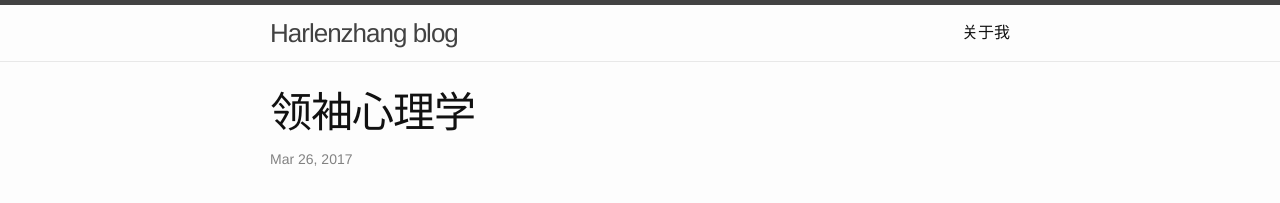
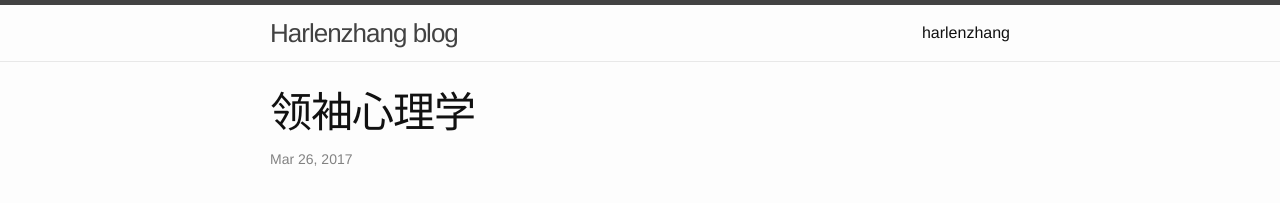
Before and after one commit to harlenzhang/harlenzhang.github.io, a Jekyll site: the page built from _posts/2017-03-26-[笔记]－领袖心理学.markdown, in a window 1280 px wide. Shown: the top 203 px of the page. Built offline with Jekyll 4.4.1, drawn with Linux system fonts in a browser that asks for light colours.

Commit message:
update title

```diff
--- a/about.md
+++ b/about.md
@@ -1,5 +1,5 @@
 ---
 layout: page
-title: 关于我
+title: harlenzhang
 permalink: /about/
 ---
```
Also changed, not shown: _posts/2017-03-26-[笔记]－领袖心理学.markdown (renamed from _posts/2017-03-26-领袖心理学.markdown).
